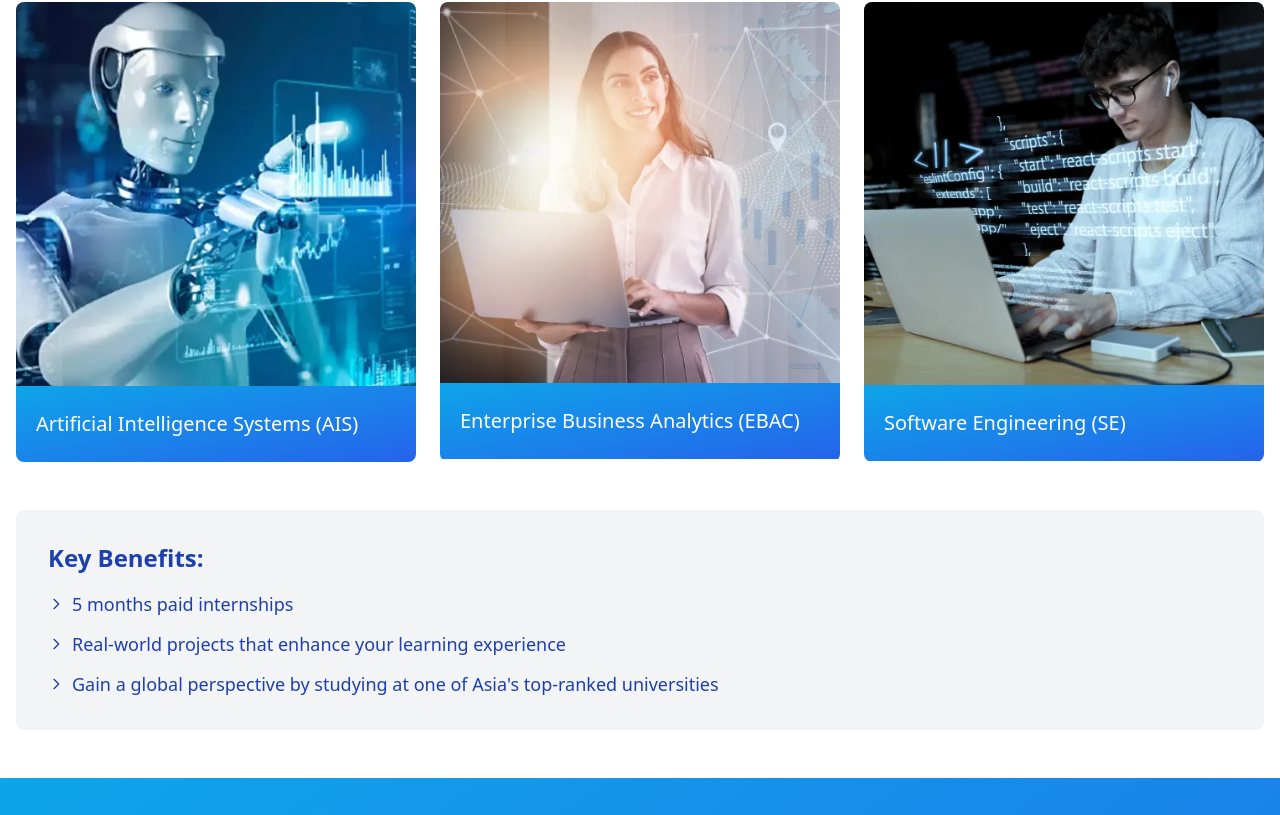
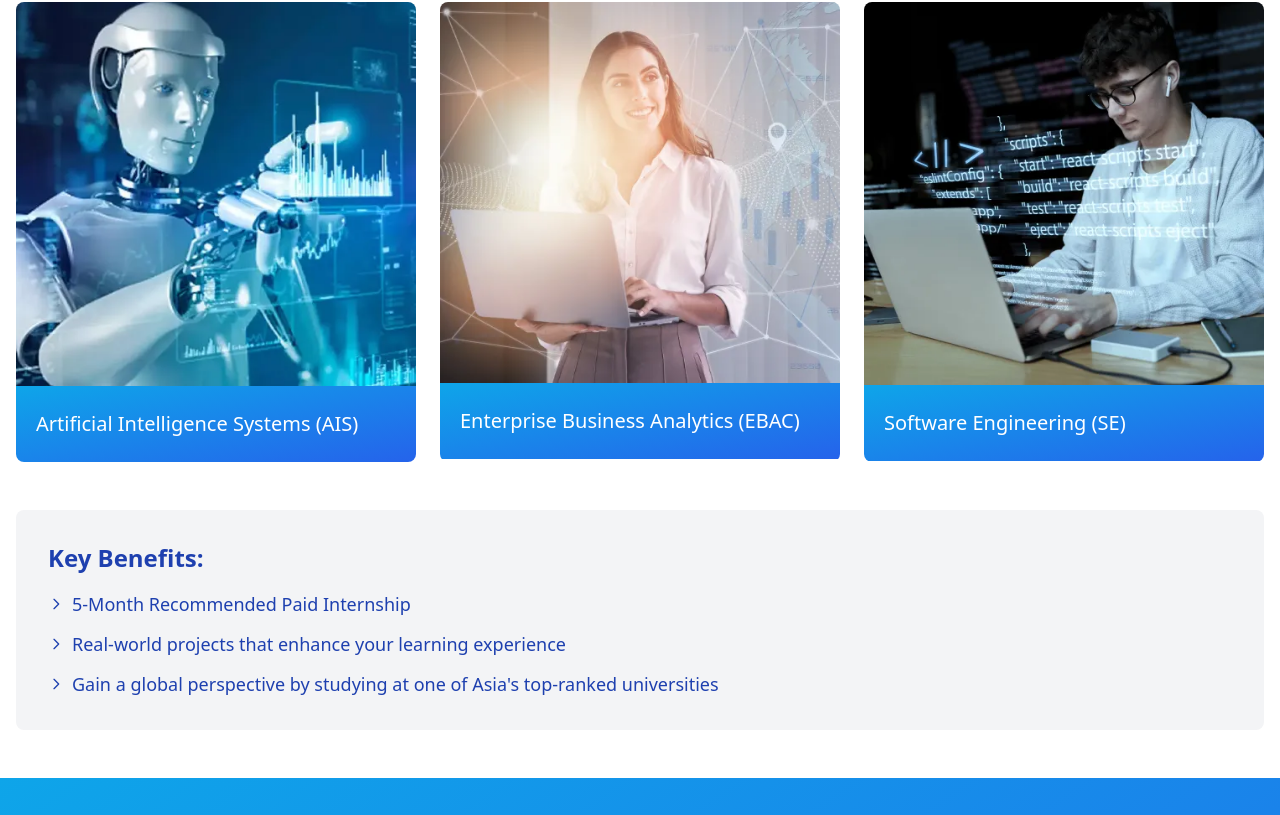
Before and after one commit to itstealth/nus, a React (Vite) app: page / in a window 1280 px wide. Shown: the part 1000-1815 px from the top of the page. Built offline with nearby package versions, Linux system fonts and the light colour scheme.

Commit message:
change subtitle

```diff
--- a/src/app/landingPage/Hero.jsx
+++ b/src/app/landingPage/Hero.jsx
@@ -83,7 +83,7 @@ const Hero = () => {
           `}</style>
 
           <h2 className="text-xl leading-none sm:text-2xl text-[#1a237e]">
-            for 1 Year M.Tech programme with <br /> 5-Months Paid Internship
+            for 1 Year M.Tech programme with <br /> 5-Month Recommended Paid Internship
           </h2>
         </div>
 
--- a/src/app/landingPage/ProgramSpecializations.jsx
+++ b/src/app/landingPage/ProgramSpecializations.jsx
@@ -20,7 +20,7 @@ export default function ProgramSpecializations() {
   ];
 
   const benefits = [
-    "5 months paid internships",
+    "5-Month Recommended Paid Internship",
     "Real-world projects that enhance your learning experience",
     "Gain a global perspective by studying at one of Asia's top-ranked universities",
   ];
```
